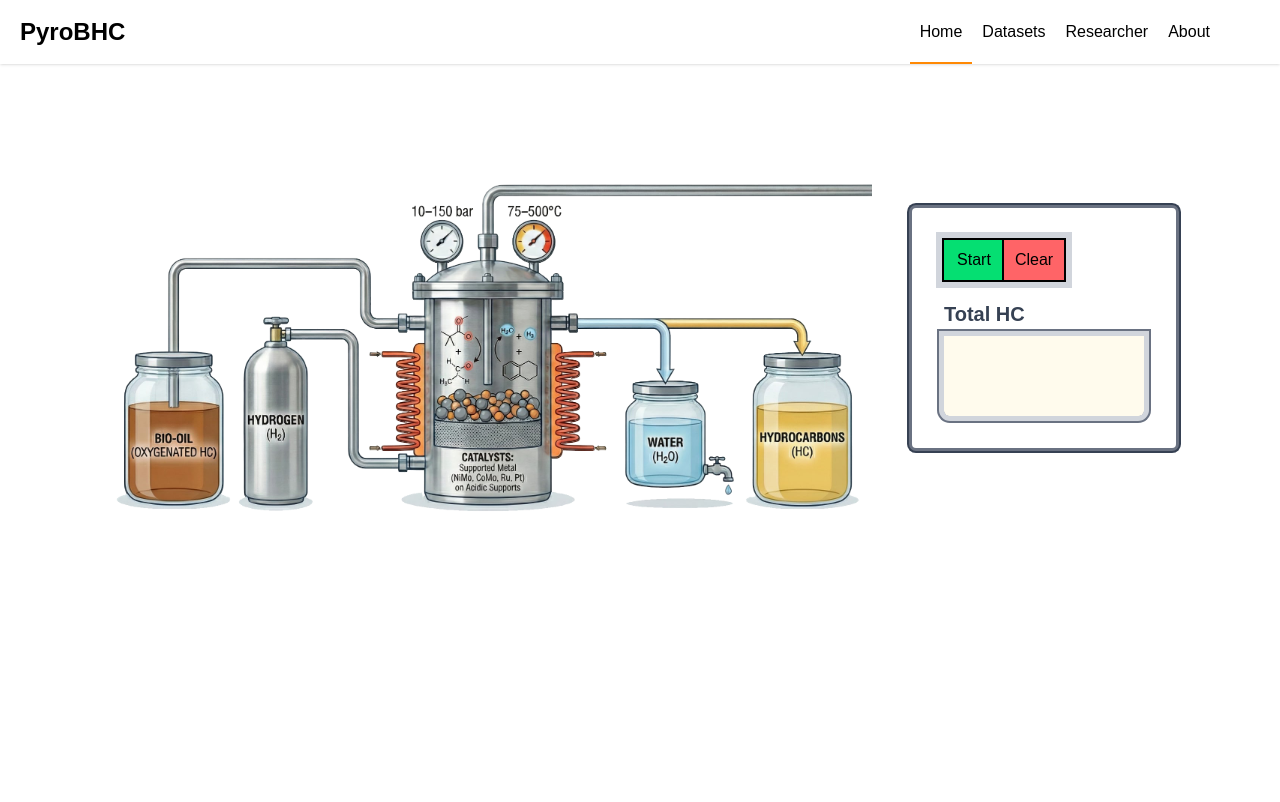
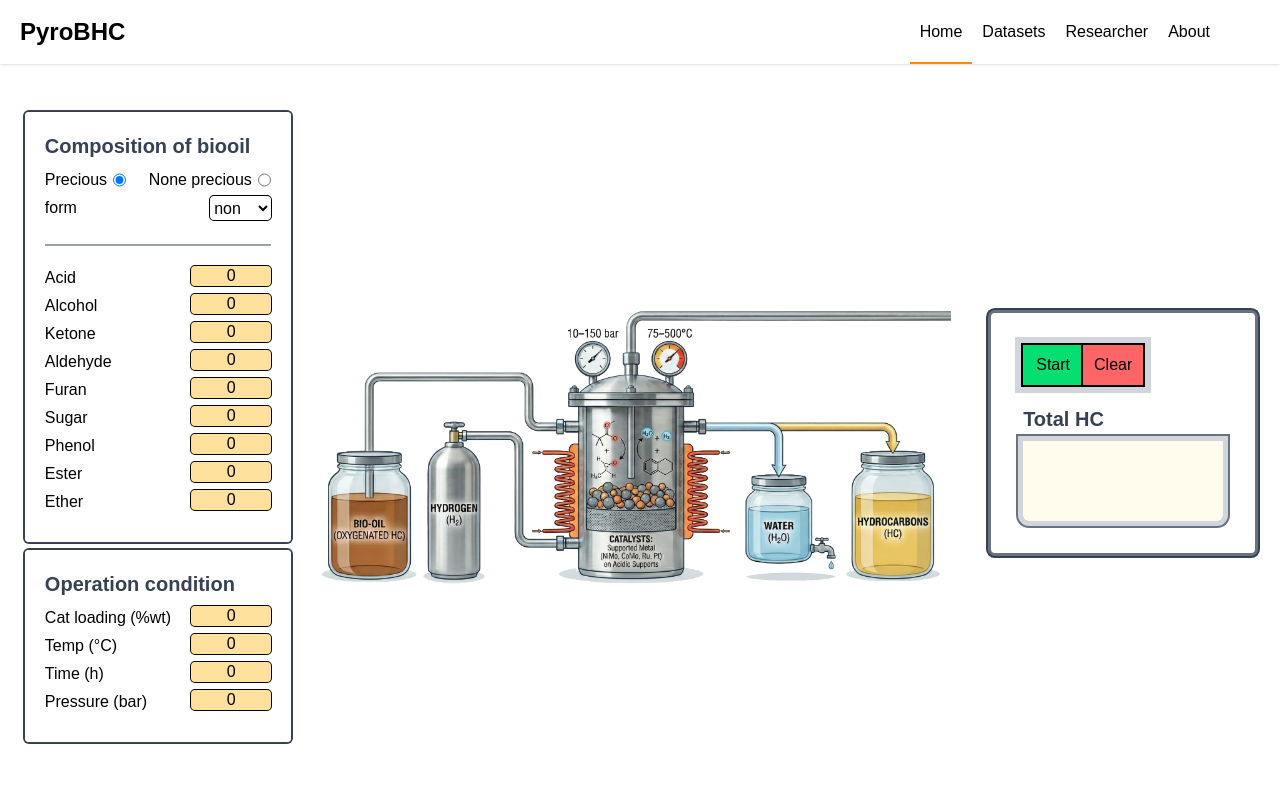
Before and after one commit to Faremu/ML-Website-PyroBHC, a Flask app: page / in a window 1280 px wide. Before the commit the page ends 511 px from the top, so only its background shows below. Run offline with Flask 3, Linux system fonts and the light colour scheme; parts of the project's set-up code (start-up, migrations or seed data) failed here and were passed over; some web fonts are replaced.

Commit message:
Adjust some design(home layout,researcher information)

```diff
--- a/templates/index.html
+++ b/templates/index.html
@@ -35,13 +35,10 @@
         </div>
     </div>
     <div class="relative w-fit h-fit 3xl:h-[35vw] ring-black p-5 m-auto flex flex-col md:flex-row md:space-x-5 items-center space-y-5 my-5">
-        <form id="predict-form" class="absolute z-20">
+        <form id="predict-form" class="z-20">
 
-            <div id="OilCinputs" class="rounded ring-1 ring-black pb-5 bg-white/90 hidden">
-                <div class="my-2 relative px-5 pt-12">
-                    <div id="closeOil" class="top-2 absolute right-0 hover:cursor-pointer group active:scale-90">
-                        <i class="close-icon group-hover:bg-red-500"></i>
-                    </div>
+            <div id="OilCinputs" class="rounded ring-2 ring-gray-700 pb-5 duration-300 bg-white/90">
+                <div class="my-2 relative px-5 pt-5">
                     <h1 class="mb-2 text-xl font-bold text-gray-700">Composition of biooil</h1>
 
                     <div class="flex flex-col space-y-1 ">
@@ -99,11 +96,8 @@
                     </div>
                 </div>
             </div>
-            <div id="OperCinputs" class="rounded ring-1 pb-5 ring-black bg-white/90 hidden">
-                <div class="my-2 relative px-5 pt-12">
-                    <div id="closeOper" class="top-2 absolute right-0 hover:cursor-pointer group active:scale-90">
-                        <i class="close-icon group-hover:bg-red-500"></i>
-                    </div>
+            <div id="OperCinputs" class="rounded ring-2 pb-5 ring-gray-700 duration-300 bg-white/90">
+                <div class="my-2 relative px-5 pt-5">
                     <h1 class="mb-2 text-xl font-bold text-gray-700">Operation condition</h1>
 
                     <div class="flex flex-col space-y-1">
@@ -129,14 +123,14 @@
         </form>
 
         <!-- center panel -->
-        <div class="w-[80vw] aspect-[2048/1143] md:w-[50vw] xl:w-[60vw] justify-center relative inline-block">
+        <div class="w-[80vw] aspect-[2048/1143] md:w-[50vw] xl:w-[50vw] justify-center relative inline-block">
             <!-- Toggle Button -->
 
             <div class="flex flex-col space-y-5 justify-center">
                 <div id="preview" class="relative">
 
                     <div class="relative w-full h-full overflow-hidden">
-                        <img id="Biooil" draggable="false" src="/static/images/biooill.png" class="active:scale-100 png-stroke absolute w-[17.57%] h-[41.81%] left-0 bottom-[0.85%] z-10 hover:scale-105 hover:cursor-pointer" alt="">
+                        <img id="Biooil" draggable="false" src="/static/images/biooil.png" class="active:scale-100 png-stroke absolute w-[17.57%] h-[41.81%] left-0 bottom-[0.85%] z-10 hover:scale-105 hover:cursor-pointer" alt="">
                         <img id="Hydrogen" draggable="false" src="/static/images/Hydrogen.png" class="active:scale-100 png-stroke absolute w-[10.6%] h-[50%] left-[17.2%] bottom-[0.85%] z-10 hover:scale-105 hover:cursor-pointer" alt="">
                         <button form="predict-form" type="submit" class="absolute w-[32.32%] h-[74.93%] left-[33.75%] bottom-[0.15%] z-10 hover:scale-105 active:scale-100 group">
                             <img id="Catalyst" draggable="false" src="/static/images/catalyst.png" class="png-stroke w-full h-full object-contain cursor-pointer" alt="Catalyst"/>
@@ -197,24 +191,21 @@
         const zoomPanel = document.getElementById("zoomPanel");
         const full = document.getElementById("full");
         const zoomLevel = 2.5;
-
-        const closeOil = document.getElementById("closeOil");
-        closeOil.addEventListener("click", () => {
-            oilCinputs.classList.add("hidden")
-        });
-        const closeOper = document.getElementById("closeOper");
-        closeOper.addEventListener("click", () => {
-            operCinputs.classList.add("hidden")
-        });
         const oilComponents = document.getElementById("Biooil");
         const oilCinputs = document.getElementById("OilCinputs");
         const operCinputs = document.getElementById("OperCinputs");
         const OperCon = document.getElementById("Hydrogen");
-        OperCon.addEventListener("click", () => {
-            operCinputs.classList.remove("hidden");
+        OperCon.addEventListener("mouseover", () => {
+            operCinputs.classList.add("ring-4");
         });
-        oilComponents.addEventListener("click", () => {
-            oilCinputs.classList.remove("hidden");
+        OperCon.addEventListener("mouseleave", () => {
+            operCinputs.classList.remove("ring-4");
+        });
+        oilComponents.addEventListener("mouseover", () => {
+            oilCinputs.classList.add("ring-4");
+        });
+        oilComponents.addEventListener("mouseleave", () => {
+            oilCinputs.classList.remove("ring-4");
         });
 
         document.getElementById("predict-form").addEventListener("submit", async (e) => {
@@ -306,7 +297,7 @@
                     let rawStatus = values[0].toLowerCase();
                     let isPreciousValue;
 
-                    if (rawStatus === "preciuos") {
+                    if (rawStatus === "preciuos" || rawStatus === "precious") {
                         isPreciousValue = "true";
                     } else if (rawStatus === "non preciuos") {
                         isPreciousValue = "false";
--- a/templates/researcher.html
+++ b/templates/researcher.html
@@ -42,7 +42,7 @@
              <div class="relative h-44 2xl:h-36 border-l-4 border-2 border-gray-500 hover:ring-4 hover:ring-gray-200 duration-300 ring-gray-400 p-3 rounded-r-lg">
                 <h1 class="font-bold text-xl">Dr. Atikhun Chotirattanachote</h1>
                 <p class="text-sm text-gray-600">
-                    Department of Agricultural Engineering
+                    Postdoctoral Training of Department of Agricultural Engineering
                 </p>
                 <p class="text-sm text-gray-600">Faculty of Engineering, Khon Kaen University</p>
                 <p class="text-sm text-gray-600">Khon Kaen 40002, Thailand</p>
```
Also changed, not shown: static/images/biooil.png (renamed from static/images/biooill.png).
